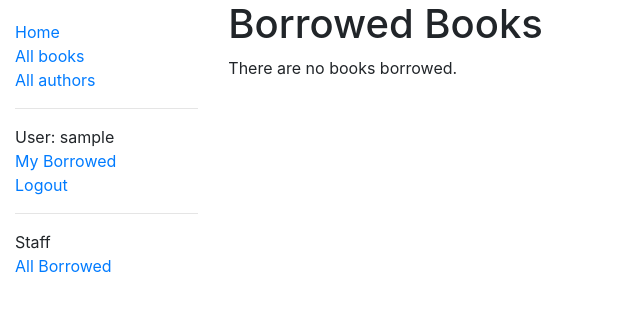
After one commit to Soumithri/website, a Django app: page /catalog/mybooks/ in a window 1280 px wide. The commit adds this page. Shown: the top 311 px of the page, without its empty margins (0-640 px from the left). Run offline with Django 3.2, Linux system fonts and the light colour scheme; the visitor is signed in with stand-in values (Sample User, id 1); data that the repository does not hold is empty; some libraries are stand-ins or nearby versions.

Commit message:
checked new branch.. add user auth

```diff
--- a/catalog/admin.py
+++ b/catalog/admin.py
@@ -28,13 +28,13 @@ class BookAdmin(admin.ModelAdmin):
 # Register the Admin classes for BookInstance using the decorator
 @admin.register(BookInstance)
 class BookInstanceAdmin(admin.ModelAdmin):
-    list_display = ('book', 'status', 'due_back', 'id')
+    list_display = ('book', 'status', 'borrower', 'due_back', 'id')
     list_filter = ('status', 'due_back')
     fieldsets = (
         (None, {
             'fields': ('book', 'imprint', 'id')
         }),
         ('Availability', {
-            'fields': ('status', 'due_back')
+            'fields': ('status', 'due_back', 'borrower')
         }),
     )
--- a/catalog/templates/base_generic.html
+++ b/catalog/templates/base_generic.html
@@ -19,12 +19,19 @@
           <li><a href="{% url 'index' %}">Home</a></li>
           <li><a href="{% url 'books' %}">All books</a></li>
           <li><a href="{% url 'authors' %}">All authors</a></li>
+            <hr>
           {% if user.is_authenticated %}
             <li>User: {{ user.get_username }}</li>
+            <li><a href="{% url 'my-borrowed' %}">My Borrowed</a></li>
+
             <li><a href="{% url 'logout'%}?next={{request.path}}">Logout</a></li>
           {% else %}
             <li><a href="{% url 'login'%}?next={{request.path}}">Login</a></li>
           {% endif %}
+           {% if perms.catalog.can_mark_returned %}
+                <hr><li>Staff</li>
+                <li><a href="{% url 'all-borrowed' %}">All Borrowed</a></li>
+           {% endif %}
        </ul>
      {% endblock %}
       </div>
--- /dev/null
+++ b/catalog/templates/catalog/bookinstance_list_borrowed_user.html
@@ -0,0 +1,16 @@
+{% extends "base_generic.html" %}
+
+{% block content %}
+    <h1>Borrowed Books</h1>
+    {% if bookinstance_list %}
+        <ul>
+            {% for bookinst in bookinstance_list %}
+                <li class="{% if bookinst.is_overdue %}text-danger{% endif %}">
+                    <a href="{% url 'book-detail' bookinst.book.pk %}">{{bookinst.book.title}}</a> ({{ bookinst.due_back }})
+                </li>
+            {% endfor %}
+        </ul>
+    {% else %}
+        <p>There are no books borrowed.</p>
+    {% endif %}
+{% endblock %}
--- a/catalog/urls.py
+++ b/catalog/urls.py
@@ -7,4 +7,6 @@ urlpatterns = [
     re_path(r'^book/(?P<pk>\d+)$', views.BookDetailView.as_view(), name='book-detail'),
     path('authors/', views.AuthorListView.as_view(), name='authors'),
     re_path(r'^author/(?P<pk>\d+)$', views.AuthorDetailView.as_view(), name='author-detail'),
+    path('mybooks/', views.LoanedBooksByUserListView.as_view(), name='my-borrowed'),
+    path('borrowed/', views.AllBorrowedBooksByUser.as_view(), name='all-borrowed'),
 ]
--- a/catalog/views.py
+++ b/catalog/views.py
@@ -1,6 +1,7 @@
 from django.shortcuts import render
 from catalog.models import Book, BookInstance, Author, Genre
 from django.views.generic import ListView, DetailView
+from django.contrib.auth.mixins import LoginRequiredMixin, PermissionRequiredMixin
 
 
 def index(request):
@@ -58,3 +59,24 @@ class AuthorDetailView(DetailView):
         # Create any data and add it to the context
         context['book_list'] = Book.objects.filter(author=self.kwargs['pk'])
         return context
+
+
+class LoanedBooksByUserListView(LoginRequiredMixin, ListView):
+    """Generic class-based view listing books on loan to current user."""
+    model = BookInstance
+    template_name = 'catalog/bookinstance_list_borrowed_user.html'
+    paginate_by = 10
+
+    def get_queryset(self):
+        return BookInstance.objects.filter(borrower=self.request.user).filter(status__exact='o').order_by('due_back')
+
+
+class AllBorrowedBooksByUser(PermissionRequiredMixin, ListView):
+    """Generic class-based view listing books borrowed by the users (staff permission needed)"""
+    permission_required = 'catalog.can_mark_returned'
+    model = BookInstance
+    template_name = 'catalog/bookinstance_all_borrowed_books.html'
+    paginate_by = 10
+
+    def get_queryset(self):
+        return BookInstance.objects.all().filter(status__exact='o').order_by('due_back')
```
Also changed, not shown: catalog/models.py (+10 -0 lines), catalog/templates/catalog/bookinstance_all_borrowed_books.html (added, +16 -0 lines), catalog/migrations/0004_bookinstance_borrower.py (added), catalog/migrations/0005_auto_20190714_2203.py (added).
